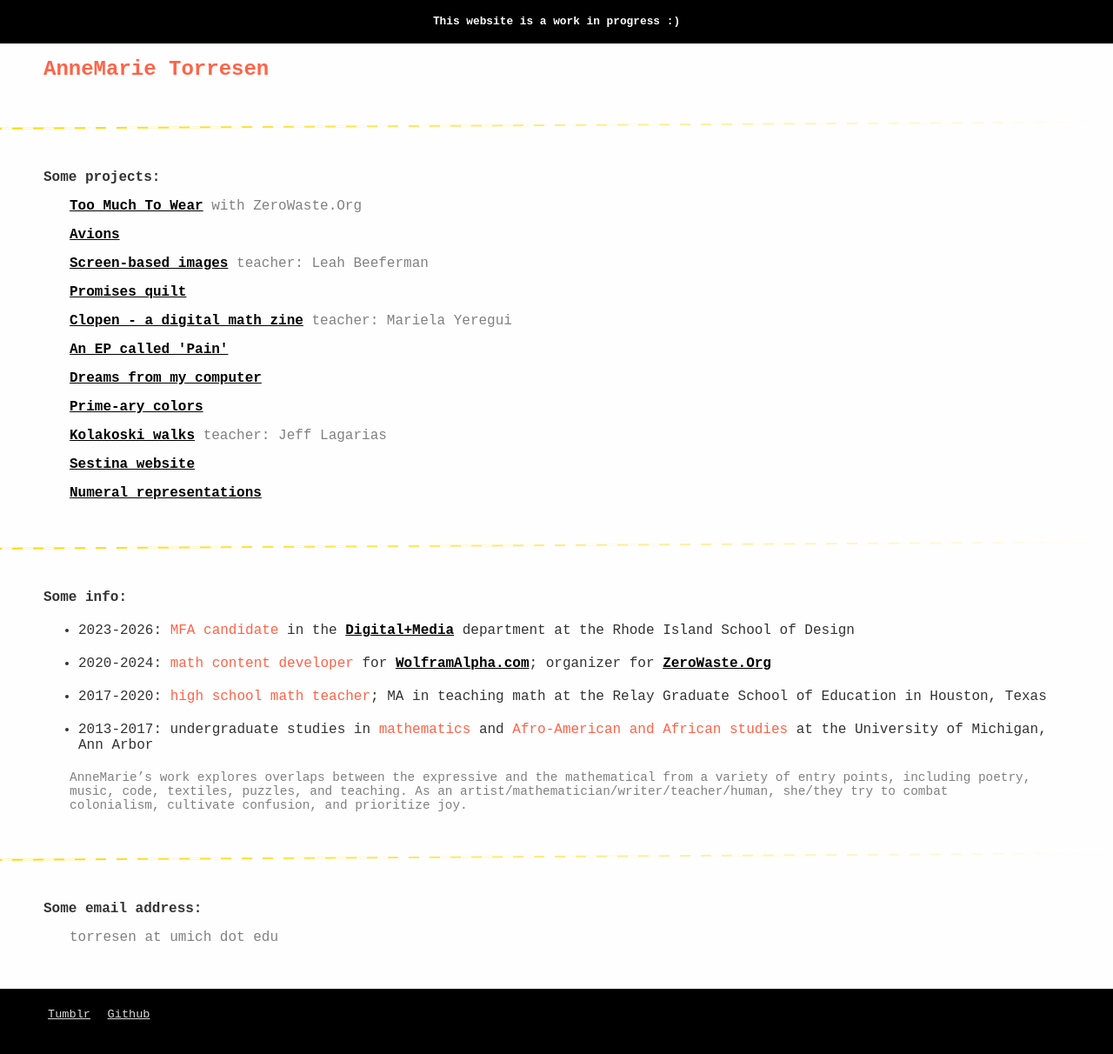
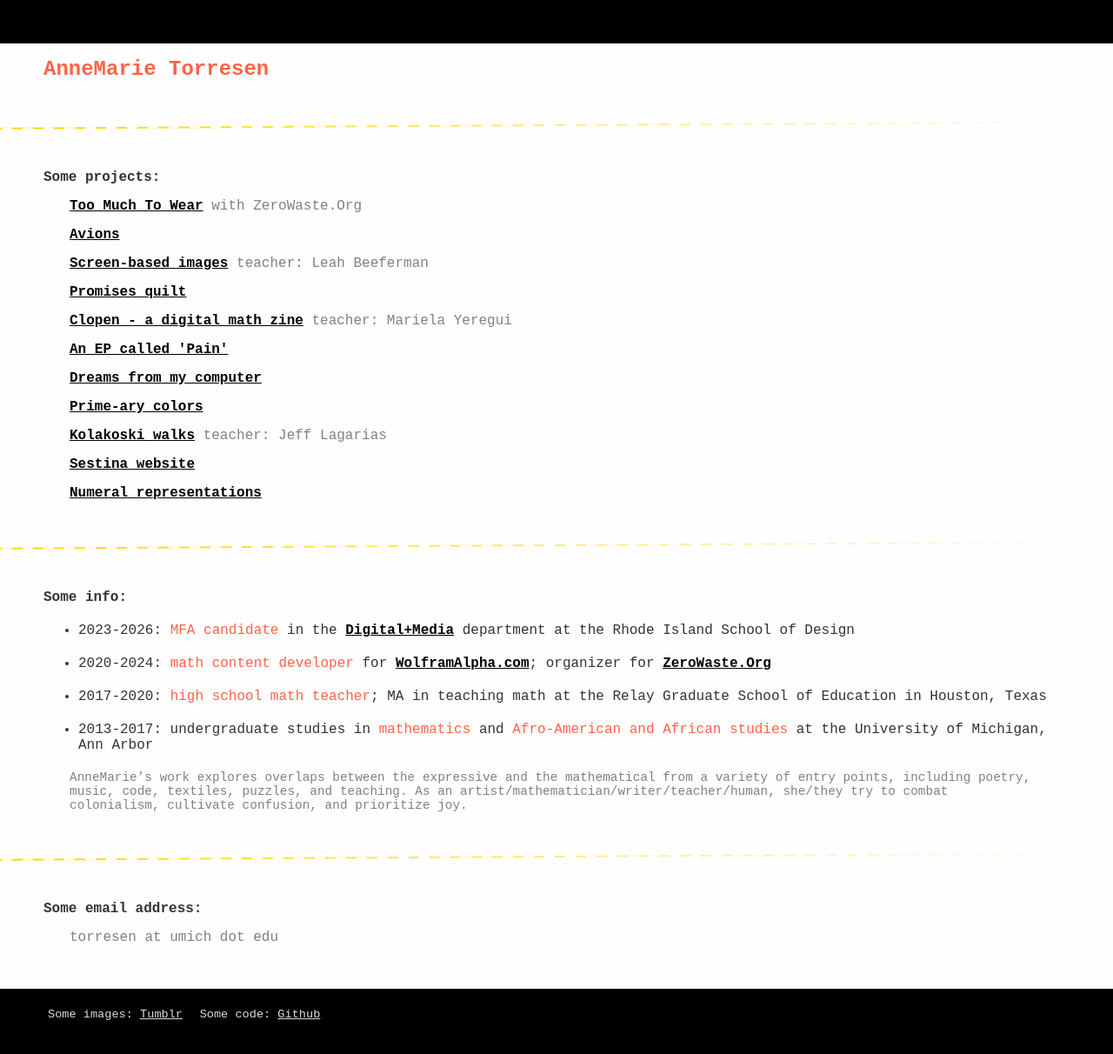
Before and after one commit to atorresen/art, a plain HTML site: page index.html in a window 1280 px wide. Shown: the whole page at 87% size. Drawn offline with Linux system fonts and the light colour scheme.

Commit message:
Remove 'work in progress' banner, Label footer links with 'Some _'

```diff
--- a/index.html
+++ b/index.html
@@ -18,7 +18,7 @@
 
 <body>
 
-  <div class="banner">This website is a work in progress :)</div>
+  <div class="banner"></div>
 
   <h1>AnneMarie Torresen</h1>
 
@@ -90,8 +90,10 @@
 
   <div class="footer">
     <p style="padding: 20px 50px 0 20px;">
-      <a class="footerlink" href="https://atorresen.tumblr.com/" target="_blank" rel="noopener noreferrer">Tumblr</a>
-      <a class="footerlink" href="https://github.com/atorresen" target="_blank" rel="noopener noreferrer">Github</a>
+      <a class="footerlink" href="https://atorresen.tumblr.com/" target="_blank" rel="noopener noreferrer">
+				Some images: <span style="text-decoration: underline;">Tumblr</span></a>
+      <a class="footerlink" href="https://github.com/atorresen" target="_blank" rel="noopener noreferrer">
+				Some code: <span style="text-decoration: underline;">Github</span></a>
     </p>
     <div id="wcb" class="carbonbadge"></div>
     <script src="https://unpkg.com/website-carbon-badges@1.1.3/b.min.js" defer></script>
--- a/styles.css
+++ b/styles.css
@@ -96,11 +96,12 @@ audio {
   background-color: black;
   font-size: 0.8rem;
   font-weight: bold;
-  text-align: center;
+  /* text-align: center; */
   vertical-align: middle;
   height: 50px;
   line-height: 50px;
   margin: auto -50px;
+	padding: 0 20px;
 }
 
 .collapsed {
@@ -127,6 +128,7 @@ audio {
   font-size: 0.85rem;
   font-weight: normal;
   margin: 5px;
+	text-decoration: none;
 }
 
 .carbonbadge {
```
Also changed, not shown: dreams.html (+1 -3 lines), kolakoski.html (+1 -3 lines), pain.html (+1 -3 lines), primeary.html (+1 -3 lines), promisesQuilt.html (+1 -3 lines), toomuchtowear.html (+1 -3 lines).
